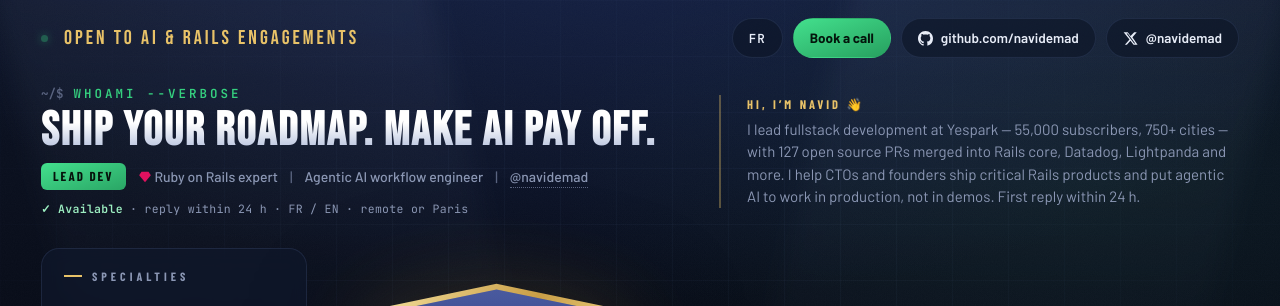
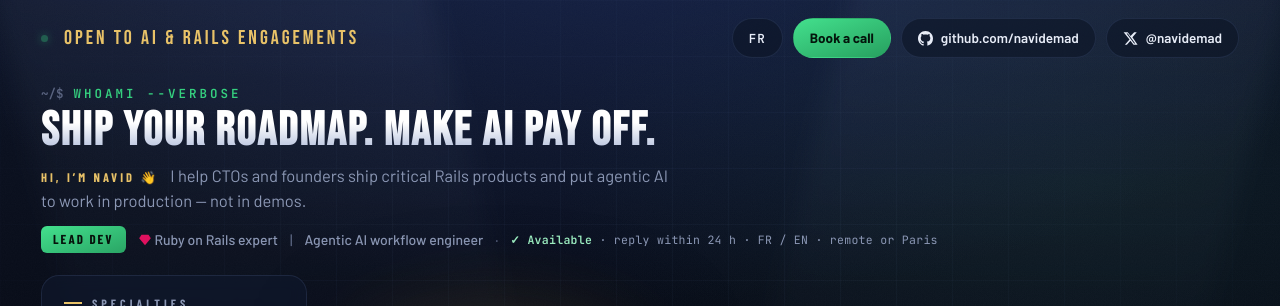
Before and after one commit to navidemad/navidemad.github.io, a Jekyll site: the page index.html, which Jekyll copies as it is, in a window 1280 px wide and 900 px high, cut to the strip 0-306 px from the top of the window. Built offline with Jekyll 4.4.1, drawn with Linux system fonts in a browser that asks for light colours.

Commit message:
Declutter hero: single-column flow (H1, one-line pitch, merged identity+availability row), trim bio duplicated by proof panels

```diff
--- a/index.html
+++ b/index.html
@@ -119,10 +119,7 @@ header.top {
 
 /* ---------- hero ---------- */
 .hero { padding: clamp(10px, 3vh, 40px) 0 0; display: flex; align-items: center; gap: 26px; flex: none; }
-.hero-copy {
-  flex: 1; display: grid; grid-template-columns: auto minmax(300px, 520px);
-  justify-content: space-between; align-items: center; column-gap: 48px;
-}
+.hero-copy { flex: 1; }
 .kicker {
   font-family: "JetBrains Mono", monospace; font-weight: 600; font-size: 12.5px;
   letter-spacing: 3px; color: var(--green); text-transform: uppercase;
@@ -148,10 +145,9 @@ h1 {
 .id-row a:hover { color: var(--ink); }
 .gem { width: 14px; height: 14px; vertical-align: -2px; }
 .scout-line {
-  color: var(--ink-dim); font-size: 15px;
-  padding-left: 26px; border-left: 2px solid rgba(232, 194, 104, 0.35);
+  color: var(--ink-dim); font-size: 16.5px; line-height: 1.55;
+  max-width: 640px; margin: 0 0 12px;
 }
-.scout-line b { display: block; margin-bottom: 4px; }
 .scout-line b {
   font-family: "Barlow Condensed", sans-serif; font-weight: 700; letter-spacing: 3px;
   font-size: 12.5px; color: var(--gold); text-transform: uppercase; margin-right: 8px;
@@ -357,10 +353,9 @@ h1 {
 
 
 .trust {
-  margin-top: 10px; font-family: "JetBrains Mono", monospace; font-size: 11.5px;
+  font-family: "JetBrains Mono", monospace; font-size: 11.5px;
   letter-spacing: .3px; color: var(--ink-dim); white-space: nowrap;
 }
-@media (max-height: 740px) { .trust { display: none; } }
 .trust b { color: #9defc2; font-weight: 600; }
 .svc-list { list-style: none; margin: 14px 0 0; }
 .svc-list li { position: relative; padding: 4px 0 4px 22px; color: var(--ink-dim); font-size: 13.5px; }
@@ -378,8 +373,6 @@ h1 {
   .pitch { grid-template-columns: 1fr 1fr; }
   .card-stage { grid-column: 1 / -1; grid-row: 1; }
   .fut-card { width: 320px; }
-  .hero-copy { grid-template-columns: 1fr; row-gap: 14px; }
-  .scout-line { padding-left: 0; border-left: 0; max-width: 620px; }
 }
 @media (max-width: 700px) {
   .pitch { grid-template-columns: 1fr; }
@@ -438,20 +431,17 @@ h1 {
 
   <section class="hero">
     <div class="hero-copy">
-      <div class="hero-main">
       <div class="kicker">whoami --verbose<span class="cursor" aria-hidden="true"></span></div>
       <h1 data-i18n="h1">Ship your roadmap. Make AI pay off.</h1>
+      <p class="scout-line" data-i18n-html="scout"><b>Hi, I’m Navid 👋</b> I help CTOs and founders ship critical Rails products and put agentic AI to work in production — not in demos.</p>
       <div class="id-row">
         <span class="pos-badge">LEAD DEV</span>
         <span><svg class="gem" viewBox="0 0 24 24" fill="#e0115f" aria-hidden="true"><path d="M6 3h12l4 6-10 12L2 9l4-6z"/></svg> <span data-i18n="id1">Ruby on Rails expert</span></span>
         <span class="sep">|</span>
         <span data-i18n="id2">Agentic AI workflow engineer</span>
-        <span class="sep">|</span>
-        <a href="https://github.com/navidemad" target="_blank" rel="noopener">@navidemad</a>
+        <span class="sep">·</span>
+        <span class="trust" data-i18n-html="trust"><b>✓ Available</b> · reply within 24 h · FR / EN · remote or Paris</span>
       </div>
-      <div class="trust" data-i18n-html="trust"><b>✓ Available</b> · reply within 24 h · FR / EN · remote or Paris</div>
-      </div>
-      <p class="scout-line" data-i18n-html="scout"><b>Hi, I’m Navid 👋</b>I lead fullstack development at Yespark — 55,000 subscribers, 750+ cities — with 127 open source PRs merged into Rails core, Datadog, Lightpanda and more. I help CTOs and founders ship critical Rails products and put agentic AI to work in production, not in demos. First reply within 24 h.</p>
     </div>
   </section>
 
@@ -676,7 +666,7 @@ h1 {
       h1: "Livrez votre roadmap. Rentabilisez l\u2019IA.",
       id1: "Expert Ruby on Rails",
       id2: "Ing\u00e9nieur workflows IA agentiques",
-      scout: "<b>Salut, moi c\u2019est Navid \ud83d\udc4b</b>Lead d\u00e9veloppeur fullstack chez Yespark \u2014 55\u00a0000 abonn\u00e9s, 750+ villes \u2014 avec 127 PRs open source fusionn\u00e9es dans Rails core, Datadog, Lightpanda\u2026 J\u2019aide CTOs et fondateurs \u00e0 livrer des produits Rails critiques et \u00e0 mettre l\u2019IA agentique au travail, en production \u2014 pas en d\u00e9mo. Premi\u00e8re r\u00e9ponse sous 24\u00a0h.",
+      scout: "<b>Salut, moi c\u2019est Navid \ud83d\udc4b</b> J\u2019aide CTOs et fondateurs \u00e0 livrer des produits Rails critiques et \u00e0 mettre l\u2019IA agentique au travail, en production \u2014 pas en d\u00e9mo.",
       specialties: "Sp\u00e9cialit\u00e9s",
       spec2: "IA agentique & LLM",
       spec3: "Hotwire \u00b7 Tailwind",
@@ -762,7 +752,7 @@ h1 {
       h1: "Ship your roadmap. Make AI pay off.",
       id1: "Ruby on Rails expert",
       id2: "Agentic AI workflow engineer",
-      scout: "<b>Hi, I\u2019m Navid \ud83d\udc4b</b>I lead fullstack development at Yespark \u2014 55,000 subscribers, 750+ cities \u2014 with 127 open source PRs merged into Rails core, Datadog, Lightpanda and more. I help CTOs and founders ship critical Rails products and put agentic AI to work in production, not in demos. First reply within 24\u00a0h.",
+      scout: "<b>Hi, I\u2019m Navid \ud83d\udc4b</b> I help CTOs and founders ship critical Rails products and put agentic AI to work in production \u2014 not in demos.",
       specialties: "Specialties",
       spec2: "Agentic AI & LLMs",
       spec3: "Hotwire \u00b7 Tailwind",
```
